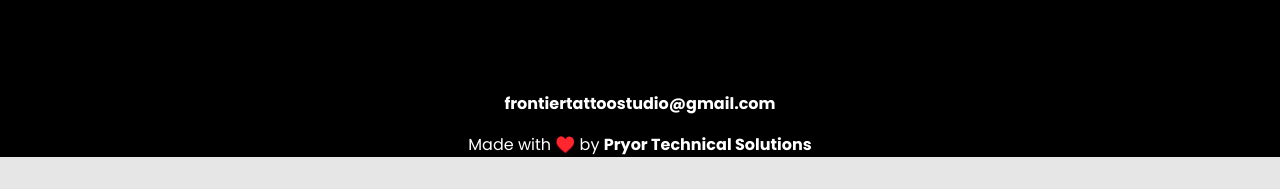
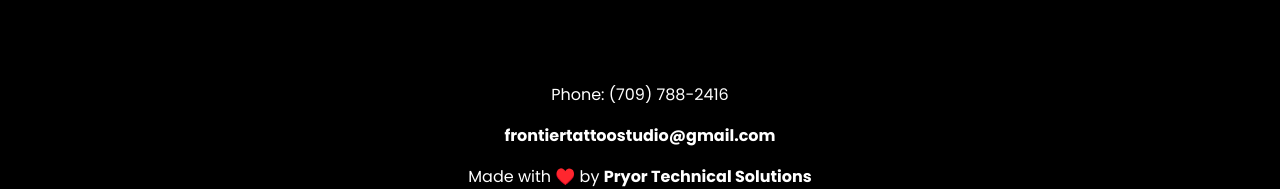
Before and after one commit to frontiertattoowebproject/frontiertattoostudio.github.io, a plain HTML site: page index.html in a window 1280 px wide. Shown: the part 698-887 px from the top of the page. Drawn offline with Linux system fonts and the light colour scheme.

Commit message:
Update index.html

```diff
--- a/index.html
+++ b/index.html
@@ -55,10 +55,10 @@
         </div>
     </div>
 
-    <footer>
-        <p>(709) 788-2416</p>
-        <p><a href="mailto:frontiertattoostudio@gmail.com">frontiertattoostudio@gmail.com</a></p>
-        <p style="color:white">Made with ♥️ by <a href="https://pryortechsolutions.com">Pryor Technical Solutions</a> </p>
-    </footer>
+     <footer style="background-color:black; position:relative;top:32px">
+            <p style="color:white">Phone: (709) 788-2416</p>
+            <p><a href="mailto:frontiertattoostudio@gmail.com">frontiertattoostudio@gmail.com</a></p>
+            <p style="color:white">Made with ♥️ by <a href="https://pryortechsolutions.com">Pryor Technical Solutions</a> </p>
+        </footer>
 
 </body>
```
